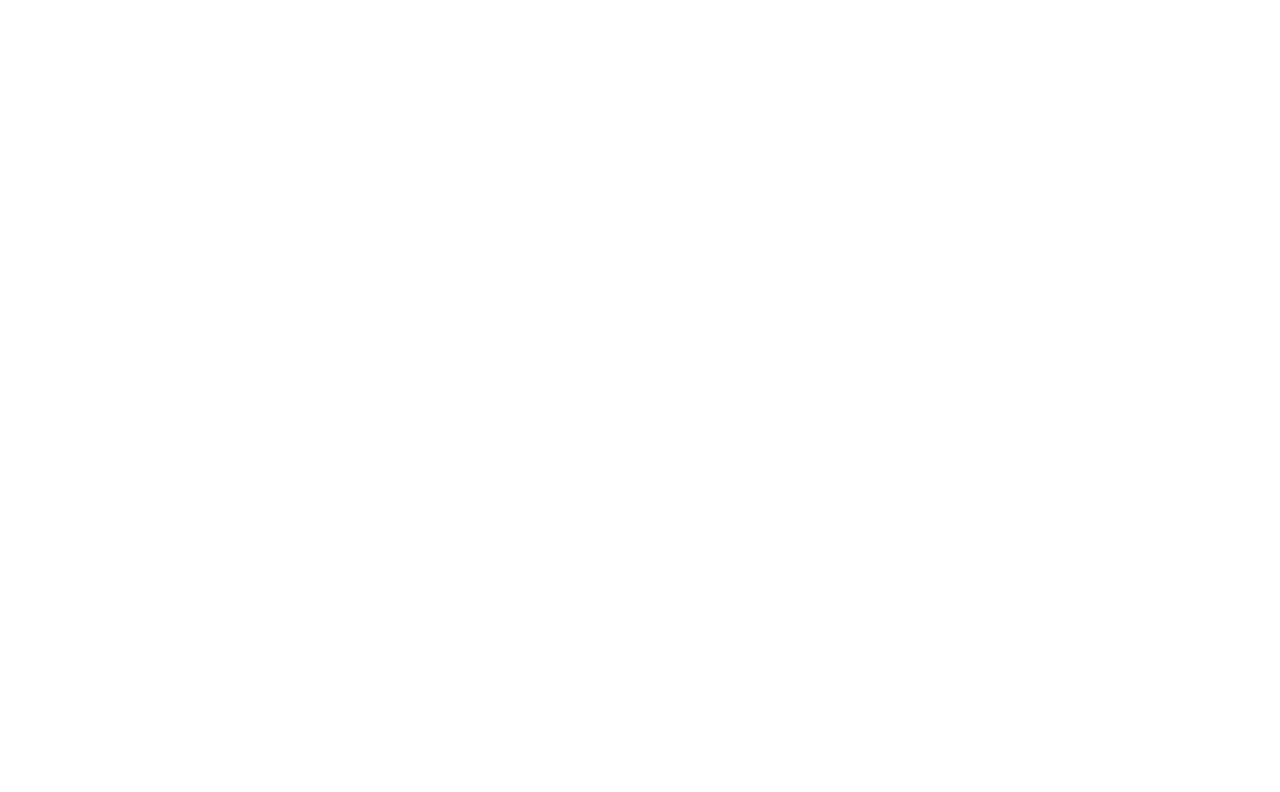
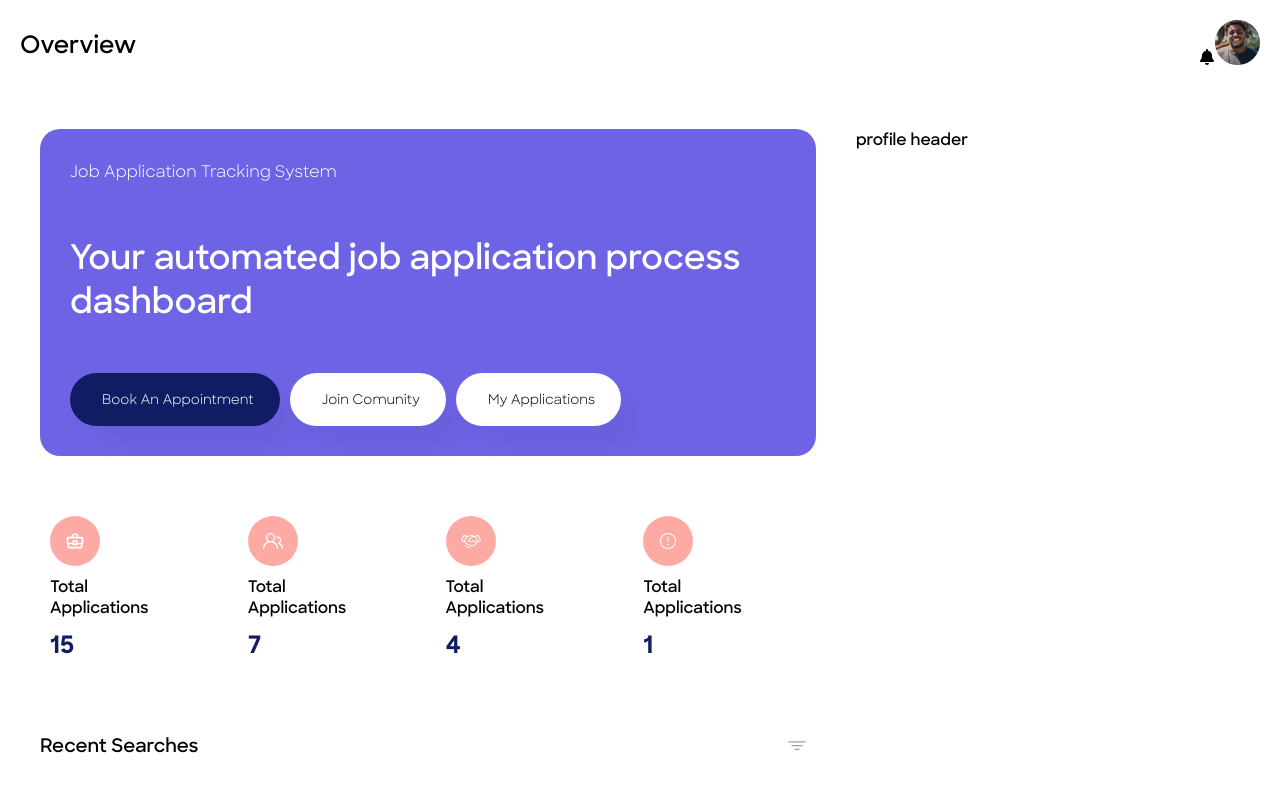
Before and after one commit to fiyinfabidun/GetRekuiTd, a React (Create React App) app: page /overview in a window 1280 px wide. Before the commit this address had no page. Shown: the top 792 px of the page. Built offline with nearby package versions, Linux system fonts and the light colour scheme; the HTML template or start-up script is replaced by a standard one.

Commit message:
dashboard

```diff
--- a/src/App.js
+++ b/src/App.js
@@ -14,6 +14,10 @@
 import PaymentSucess from './Pages/PaymentSucess';
 import './dashboard.css';
 import Dashboard from './Pages/Dashboard/Dashboard';
+import Jobtracker from './Pages/Dashboard/Jobtracker';
+import Myprofile from './Pages/Dashboard/Myprofile';
+import Myschedule from './Pages/Dashboard/Myschedule';
+import Overview from './Pages/Dashboard/Overview';
 function App() {
   const ScrollToTop = () => {
     const { pathname } = useLocation();
@@ -39,7 +43,12 @@
       <Route path='/Resumefeedback' element={<ResumeFeedback/>}></Route>
       <Route path='/Paysucess' element={<PaymentSucess/>}></Route>
       <Route path='/dashboard' element={<Dashboard/>}></Route>
-      </Routes>
+      <Route path='/jobtracker' element={<Jobtracker/>}></Route>
+      <Route path='/myprofile' element={<Myprofile/>}></Route>
+     <Route path='/myschedule' element={<Myschedule/>}></Route>
+     <Route path='/overview' element={<Overview/>}></Route>
+    </Routes>
+
 
       </BrowserRouter>
 
--- a/src/Pages/Dashboard/Dashboard.jsx
+++ b/src/Pages/Dashboard/Dashboard.jsx
@@ -8,14 +8,15 @@
 import { GoPerson } from "react-icons/go";
 import { RiHomeLine } from "react-icons/ri";
 import { IoMdClose } from "react-icons/io";
+import Jobtracker from './Jobtracker';
+import Myprofile from './Myprofile';
+import Myschedule from './Myschedule';
+import Overview from './Overview';
+import Techlab from './Techlab';
+
 
 const Dashboard = () => {
   const [active, setActive] = useState("Overview");
-
-  const handleActiveLink = (link) => {
-    setActive(link);
-  };
-
   return (
     <>
       <div className="dash">
@@ -30,57 +31,52 @@
                 </div>
               </div>
               <div className="sidebar">
-                <h3 className={active === "Overview" ? "active" : ""}>
-                  <Link onClick={() => handleActiveLink("Overview")}>
-                    <span><CiGrid41 /></span>
-                    Overview
-                  </Link>
+                <h3
+                 onClick={()=>setActive('overview')}
+                 style={active === 'overview' ? activeLinks : {}}>
+                 <span><CiGrid41/></span> Overview
                 </h3>
-                <h3 className={active === "Job Tracker" ? "active" : ""}>
-                  <Link onClick={() => handleActiveLink("Job Tracker")}>
-                    <span><LuLocateFixed /></span>
-                    Job Tracker
-                  </Link>
+                <h3
+                 onClick={()=>setActive('jobtracker')}
+                 style={active === 'jobtracker' ? activeLinks : {}}>
+                 <span><LuLocateFixed/></span> Job Tracker
                 </h3>
-                <h3 className={active === "My schedule" ? "active" : ""}>
-                  <Link onClick={() => handleActiveLink("My schedule")}>
-                    <span><FaBusinessTime /></span>
-                    My schedule
-                  </Link>
+                <h3
+                 onClick={()=>setActive('myschedule')}
+                 style={active === 'myschedule' ? activeLinks : {}}>
+                 <span><FaBusinessTime/></span> My Schedule
                 </h3>
-                <h3 className={active === "TechLab" ? "active" : ""}>
-                  <Link onClick={() => handleActiveLink("TechLab")}>
-                    <span><PiLaptopLight /></span>
-                    TechLab
-                  </Link>
+                <h3
+                 onClick={()=>setActive('techlab')}
+                 style={active === 'techlab' ? activeLinks : {}}>
+                 <span><PiLaptopLight/></span>Tech Lab
                 </h3>
-                <h3 className={active === "My Profile" ? "active" : ""}>
-                  <Link onClick={() => handleActiveLink("My Profile")}>
-                    <span><GoPerson /></span>
-                    My Profile
-                  </Link>
+                <h3
+                 onClick={()=>setActive('myprofile')}
+                 style={active === 'myprofile' ? activeLinks : {}}>
+                 <span><GoPerson/></span>My Profile
                 </h3>
+
               </div>
             </div>
             <div className="logout">
-              <h3 className={active === "Retun Home" ? "active" : ""}>
-                <Link onClick={() => handleActiveLink("Retun Home")}>
-                  <span><RiHomeLine /></span>
-                  Return Home
-                </Link>
-              </h3>
+            <h3>
+                <Link to='/'>
+                <span><RiHomeLine/></span>Return Home</Link>
+                </h3>
             </div>
           </aside>
 
 
         <div className="sidebar-content-display">
+           {active === 'overview' && <Overview/>}
+           {active === 'jobtracker' && <Jobtracker/>}
+           {active === 'myprofile' && <Myprofile/>}
+           {active === 'techlab' && <Techlab/>}
+           {active === 'myschedule' && <Myschedule/>}
 
         </div>
 
-        <div className="third-grid">
-            <p>Lorem ipsum dolor sit amet consectetur adipisicing elit. Ea vero blanditiis molestiae quia magnam maxime nostrum incidunt voluptas necessitatibus sunt ducimus, veniam placeat sequi. Facere vel libero eius reprehenderit eligendi.</p>
-            <p>Lorem ipsum dolor sit amet consectetur adipisicing elit. Aut dicta dignissimos fuga et voluptatum pariatur consectetur accusantium illo sint quae? Ullam voluptatem porro expedita repudiandae ipsum minima ab suscipit quia!</p>
-        </div>
 
 
         </div>
@@ -89,4 +85,12 @@
   );
 };
 
+  const activeLinks = {
+      color:'#4042e2',
+      borderLeft: '8px solid #4042E2',
+      transform:'translateX(5px)',
+      padding:'10px'
+
+  }
+
 export default Dashboard;
--- /dev/null
+++ b/src/Pages/Dashboard/Navdash.jsx
@@ -0,0 +1,20 @@
+import React from 'react';
+import { FaBell } from "react-icons/fa";
+import pp from '../../Images/pp.png'
+
+
+function Navdash({title}) {
+  return (
+    <>
+    <div className="navdash">
+    <h2>{title}</h2>
+    <div>
+     <FaBell/>
+     <img src={pp} alt="" />
+    </div>
+    </div>
+    </>
+  )
+}
+
+export default Navdash
--- a/src/Pages/Dashboard/Overview.jsx
+++ b/src/Pages/Dashboard/Overview.jsx
@@ -1,8 +1,79 @@
-import React from 'react'
+import React from 'react';
+import Navdash from './Navdash';
+import { MdOutlineBusinessCenter } from "react-icons/md";
+import { PiHandshakeLight } from "react-icons/pi";
+import { PiWarningCircleLight } from "react-icons/pi";
+import { GoPeople } from 'react-icons/go';
+import recent from '../../Images/recent.png'
+
 
 const Overview = () => {
   return (
-    <div>Overview</div>
+    <>
+        <Navdash title='Overview' />
+    <div className="overview">
+        <div className="main-overview">
+            <div className="overview-board">
+                <p>Job Application Tracking System</p>
+                <h3>Your automated job application process dashboard</h3>
+                <div className="buttons">
+                    <button style={{
+                        backgroundColor:'#111d63',
+                        color:'white'
+                    }}><p>Book an Appointment</p></button>
+                    <button style={{
+                        backgroundColor:'white',
+                        color:'black'
+                    }}><p>Join Comunity</p></button>
+                    <button style={{
+                        backgroundColor:'white',
+                        color:'black'
+                    }}><p>My Applications</p></button>
+                </div>
+            </div>
+            <div className="overview-cards">
+                <div className="vcard">
+                    <div className="v-icon">
+                        <MdOutlineBusinessCenter/>
+                    </div>
+                    <h4>Total Applications</h4>
+                    <p>15</p>
+                </div>
+                <div className="vcard">
+                    <div className="v-icon">
+                        <GoPeople/>
+                    </div>
+                    <h4>Total Applications</h4>
+                    <p>7</p>
+                </div>
+                <div className="vcard">
+                    <div className="v-icon">
+                        <PiHandshakeLight/>
+                    </div>
+                    <h4>Total Applications</h4>
+                    <p>4</p>
+                </div>
+                <div className="vcard">
+                    <div className="v-icon">
+                        <PiWarningCircleLight/>
+                    </div>
+                    <h4>Total Applications</h4>
+                    <p>1</p>
+                </div>
+            </div>
+            <div className="recent">
+                <div>
+                    <h3>Recent Searches</h3>
+                    <img src={recent} alt="" />
+                </div>
+
+            </div>
+        </div>
+        <div className="last-overview">
+            <h4>profile header</h4>
+        </div>
+    </div>
+    </>
   )
 }
 
--- a/src/dashboard.css
+++ b/src/dashboard.css
@@ -67,10 +67,11 @@
     text-transform: capitalize;
     transition: all 0.5s ease-in-out;
     cursor: pointer;
+    background-color: #f9f9ff;
   }
   button:hover{
     opacity: 0.5;
-    transform: scale(1.1);
+    transform: scale(1);
     border: 2px solid white;
   }
   .container{
@@ -81,9 +82,9 @@
   .dashboard.container{
     display: grid;
     gap: 30px;
-    grid-template-columns: 14rem auto 23rem;
+    grid-template-columns: 14rem auto;
   }
-aside a{
+aside h3{
     color: #020827;
   }
   .dash{
@@ -128,6 +129,7 @@
   .sidebar h3{
     position: relative;
     height: 1.6rem;
+    color: #020827;
     transition: all 300ms ease;
   }
   .sidebar h3 span{
@@ -137,8 +139,88 @@
   .log .close{
     display: none;
   }
-  .sidebar h3 .active{
+  .sidebar h3:hover{
     color: var(--primary-color);
-    border-left: 8px solid var(--primary-color);
+    /* border-left: 8px solid var(--primary-color); */
     transform: translateX(5px);
+    padding: 10px;
   }
+.sidebar-content-display{
+    height: 100vh;
+    overflow-y: auto;
+}
+  .overview{
+    padding: 40px;
+    display: grid;
+    grid-template-columns: auto 24rem;
+    gap: 40px;
+  }
+  .main-overview,
+  .overview-board{
+    display: flex;
+    flex-direction: column;
+    gap: 50px;
+
+  }
+.overview-board{
+    background-color: #6E63E5;
+    border-radius: 20px;
+    padding: 30px;
+    color: var(--White-color);
+}
+  .overview-board h3{
+    font-size: 34px;
+    text-align: left;
+  }
+  .buttons{
+    display: flex;
+    gap: 10px;
+
+  }
+  .navdash{
+    display: flex;
+    justify-content: space-between;
+    padding: 20px;
+    align-items: center;
+  }
+  .overview-cards{
+    display: grid;
+    grid-template-columns:repeat(auto-fit, minmax(150px, 1fr));
+    gap: 15px;
+
+  }
+  .vcard{
+    background-color: var(--White-color);
+    padding: 10px;
+    display: flex;
+    flex-direction: column;
+    justify-content: center;
+    gap: 10px;
+    border-radius: 20px;
+
+  }
+  .v-icon{
+    display: flex;
+    color: white;
+    background-color: #FDAAA4;
+    border-radius: 50%;
+    width: 50px;
+    height: 50px;
+    font-size: 20px;
+    text-align: center;
+    justify-content: center;
+    align-items: center;
+  }
+  .vcard h4{
+    width: 80%;
+  }
+  .vcard p{
+    font-size: 24px;
+    color: var(--primary-color);
+    font-family: 'bold-sharp';
+  }
+  .recent > div{
+    display: flex;
+    justify-content: space-between;
+    align-items: center;
+  }
```
Also changed, not shown: src/Images/pp.png (added), src/Images/recent.png (added).
